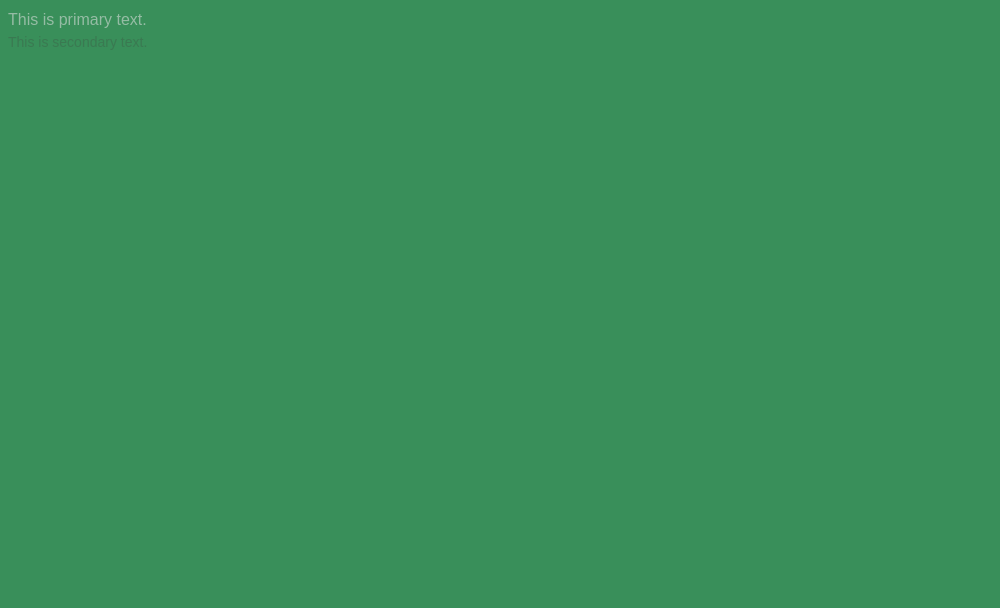
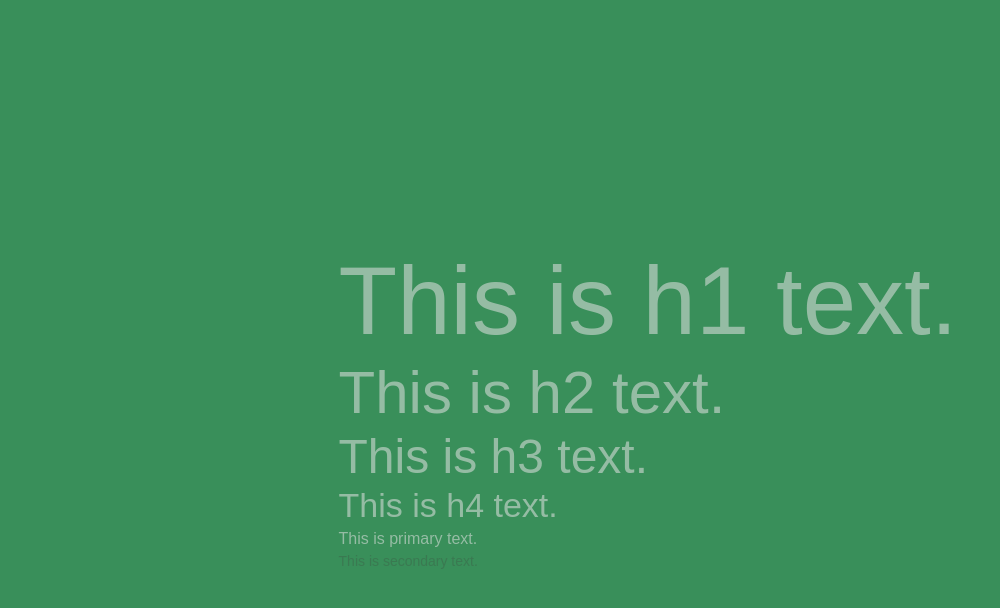
Before and after one commit to pointandline/specify, a Next.js app in the folder specify/: page / in a window 1280 px wide. Shown: the top 608 px of the page, without its empty margins (0-1000 px from the left). Built offline with nearby package versions, Linux system fonts and the light colour scheme.

Commit message:
rev [page] index: finish / clean up homepage styling

```diff
--- a/specify/pages/_document.js
+++ b/specify/pages/_document.js
@@ -10,7 +10,7 @@ export default function Document() {
           href="https://fonts.googleapis.com/css2?family=Public+Sans:ital,wght@0,100..900;1,100..900&display=swap"
         />
       </Head>
-      <body style={{ backgroundColor: theme.palette.background.default }}>
+      <body>
         <Main />
         <NextScript />
       </body>
--- a/specify/pages/index.js
+++ b/specify/pages/index.js
@@ -1,5 +1,9 @@
-import Head from "next/head";
-import Typography from "@mui/material/Typography"
+import Head from 'next/head';
+
+import Typography from '@mui/material/Typography'
+
+import styles from '@/styles/Home.module.css'
+
 
 export default function Home() {
   return (
@@ -11,9 +15,13 @@ export default function Home() {
         <link rel="icon" href="/favicon.ico" />
       </Head>
       <div>
-        <Typography variant="body1" component="p" color="primary">This is primary text.</Typography>
-        <Typography variant="body2" component="p" color="secondary">This is secondary text.</Typography>
-        <main >
+        <main>
+          <Typography variant="h1" component="h1" color="primary">This is h1 text.</Typography>
+          <Typography variant="h2" component="h2" color="primary">This is h2 text.</Typography>
+          <Typography variant="h3" component="h3" color="primary">This is h3 text.</Typography>
+          <Typography variant="h4" component="h4" color="primary">This is h4 text.</Typography>
+          <Typography variant="body1" component="p" color="primary">This is primary text.</Typography>
+          <Typography variant="body2" component="p" color="secondary">This is secondary text.</Typography>
         </main>
       </div>
     </>
--- /dev/null
+++ b/specify/styles/Home.module.css
@@ -0,0 +1,23 @@
+body {
+  background-color: #398f5a;
+  display: flex;
+  justify-content: center;
+  align-items: center;
+  position: absolute;
+  width: 100%;
+  height: 100vh;
+}
+
+.animation-wrapper {
+  width: 50%;
+  padding-bottom: 50%;
+}
+
+.sphere-animation {
+  position: absolute;
+  top: 50%;
+  left: 50%;
+  width: 290px;
+  height: 290px;
+  margin: -145px 0 0 -145px;
+}
```
